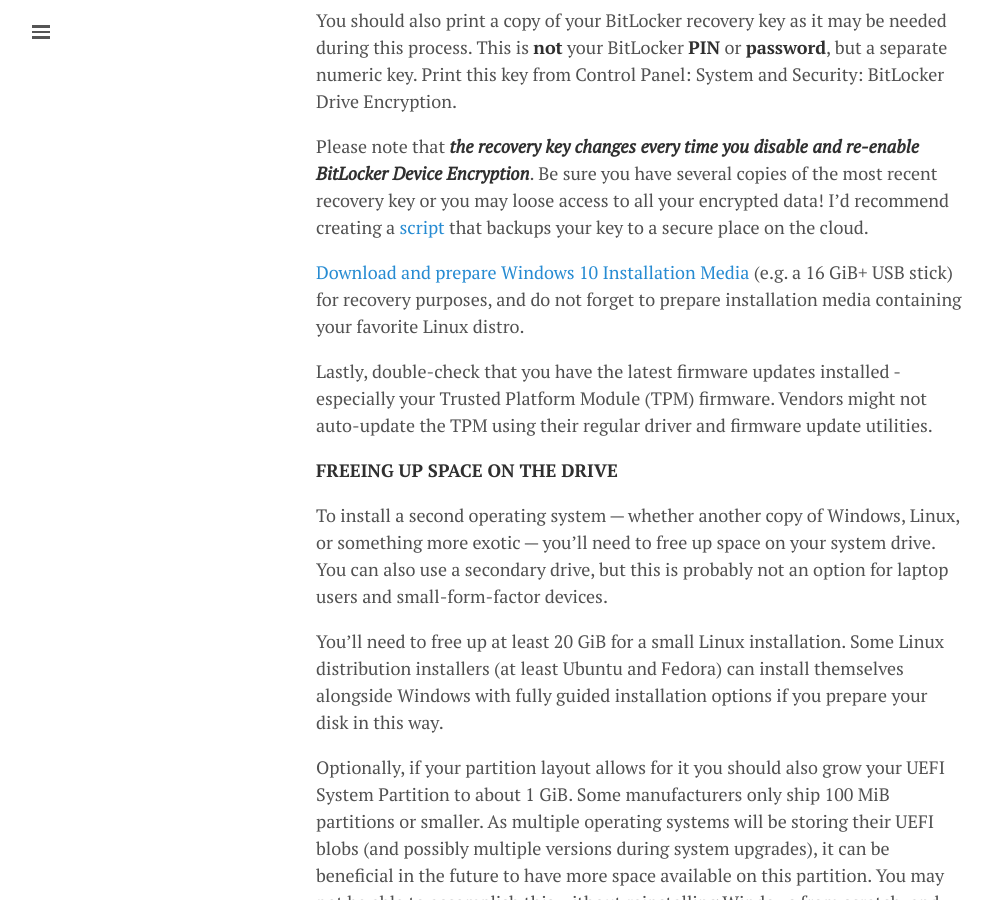
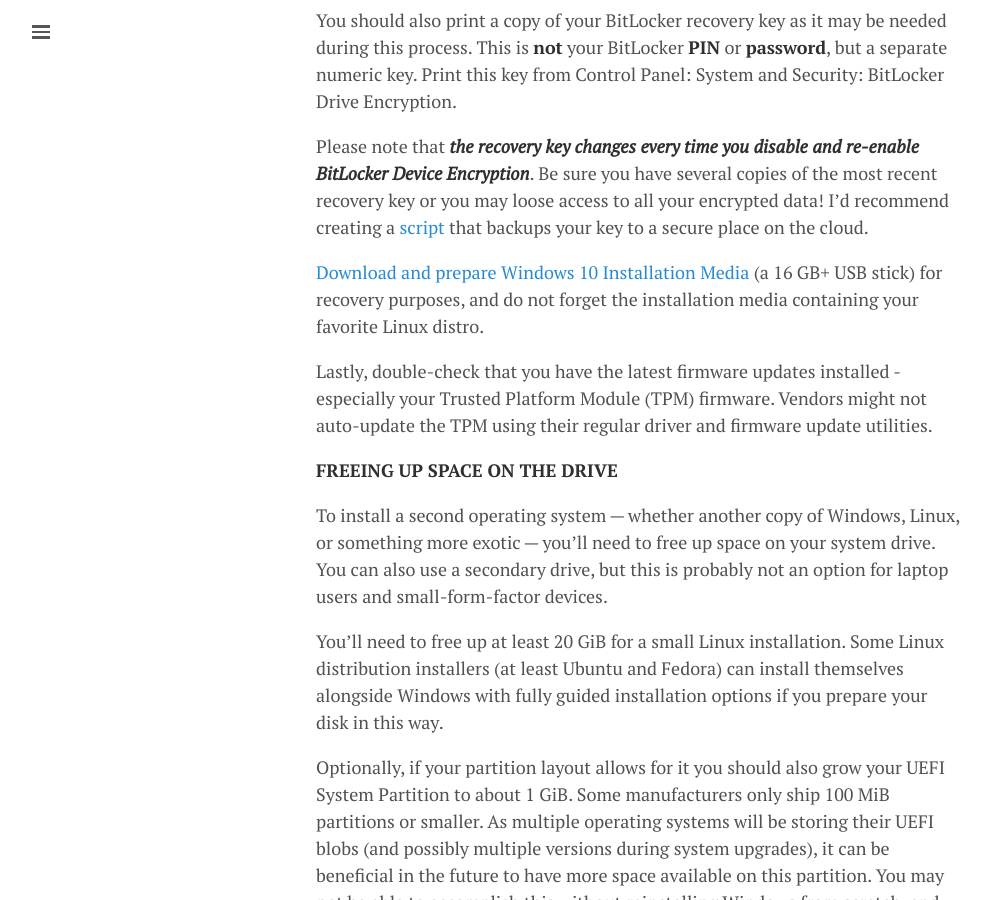
Before and after one commit to lgeurts/lgeurts.github.io, a Jekyll site: the page built from _posts/2019-03-19-dual-booting-windows-and-linux.md, in a window 1280 px wide and 900 px high, scrolled down 1087 px. Shown: the whole window, without its empty margins (0-993 px from the left). Built offline with Jekyll 4.4.1, drawn with Linux system fonts in a browser that asks for light colours; nearby versions of some CDN libraries; comment, search, counter and statistics services are not loaded.

Commit message:
Update 2019-03-19-dual-booting-windows-and-linux.md

```diff
--- a/_posts/2019-03-19-dual-booting-windows-and-linux.md
+++ b/_posts/2019-03-19-dual-booting-windows-and-linux.md
@@ -22,7 +22,7 @@
 Please note that ***the recovery key changes every time you disable and re-enable BitLocker Device Encryption***.
 Be sure you have several copies of the most recent recovery key or you may loose access to all your encrypted data! I'd recommend creating a [script](https://blog.ahasayen.com/how-to-backup-bitlocker-keys/) that backups your key to a secure place on the cloud.
 
-[Download and prepare Windows 10 Installation Media](https://www.microsoft.com/en-us/software-download/windows10) (e.g. a 16 GiB+ USB stick) for recovery purposes, and do not forget to prepare installation media containing your favorite Linux distro.
+[Download and prepare Windows 10 Installation Media](https://www.microsoft.com/en-us/software-download/windows10) (a 16 GB+ USB stick) for recovery purposes, and do not forget the installation media containing your favorite Linux distro.
 
 Lastly, double-check that you have the latest firmware updates installed - especially your Trusted Platform Module (TPM) firmware. Vendors might not auto-update the TPM using their regular driver and firmware update utilities.
 
```
